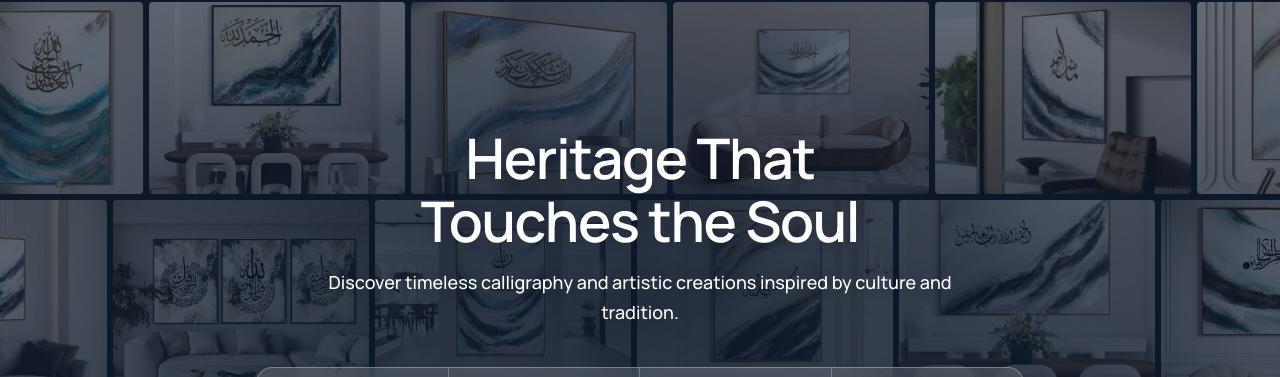
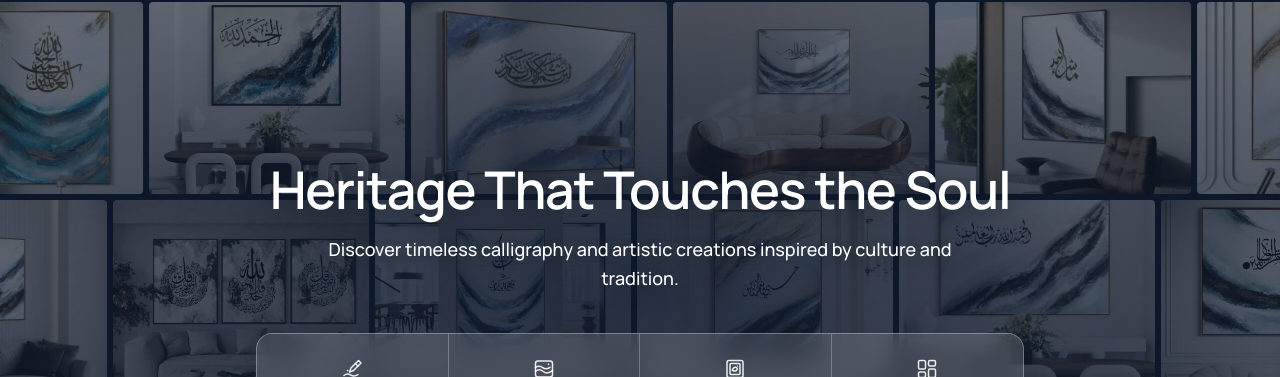
Before and after one commit to MFX-LABS-INDIA/sumaira-arts, a Next.js app: page / in a window 1280 px wide. Shown: the part 81-458 px from the top of the page. Built offline with nearby package versions, Linux system fonts and the light colour scheme; no server answers.

Commit message:
chore: keep hero headline single-line across all viewports

```diff
--- a/src/components/organisms/Hero/Hero.tsx
+++ b/src/components/organisms/Hero/Hero.tsx
@@ -104,10 +104,10 @@ export function Hero() {
 
       {/* Centered copy + frosted-glass quick-category dock */}
       <Container className="relative z-10 py-14 text-center sm:py-20 lg:py-24">
-        <div className="mx-auto max-w-3xl">
+        <div className="mx-auto max-w-5xl">
           <h1
             id="home-title"
-            className="text-3xl font-semibold leading-[1.12] tracking-tight text-white text-balance drop-shadow-[0_2px_14px_rgba(13,24,42,0.65)] sm:text-5xl lg:text-[3.5rem]"
+            className="whitespace-nowrap text-[clamp(1.25rem,5.2vw,3.25rem)] font-semibold leading-[1.12] tracking-tight text-white drop-shadow-[0_2px_14px_rgba(13,24,42,0.65)]"
           >
             {homeHero.title}
           </h1>
```
